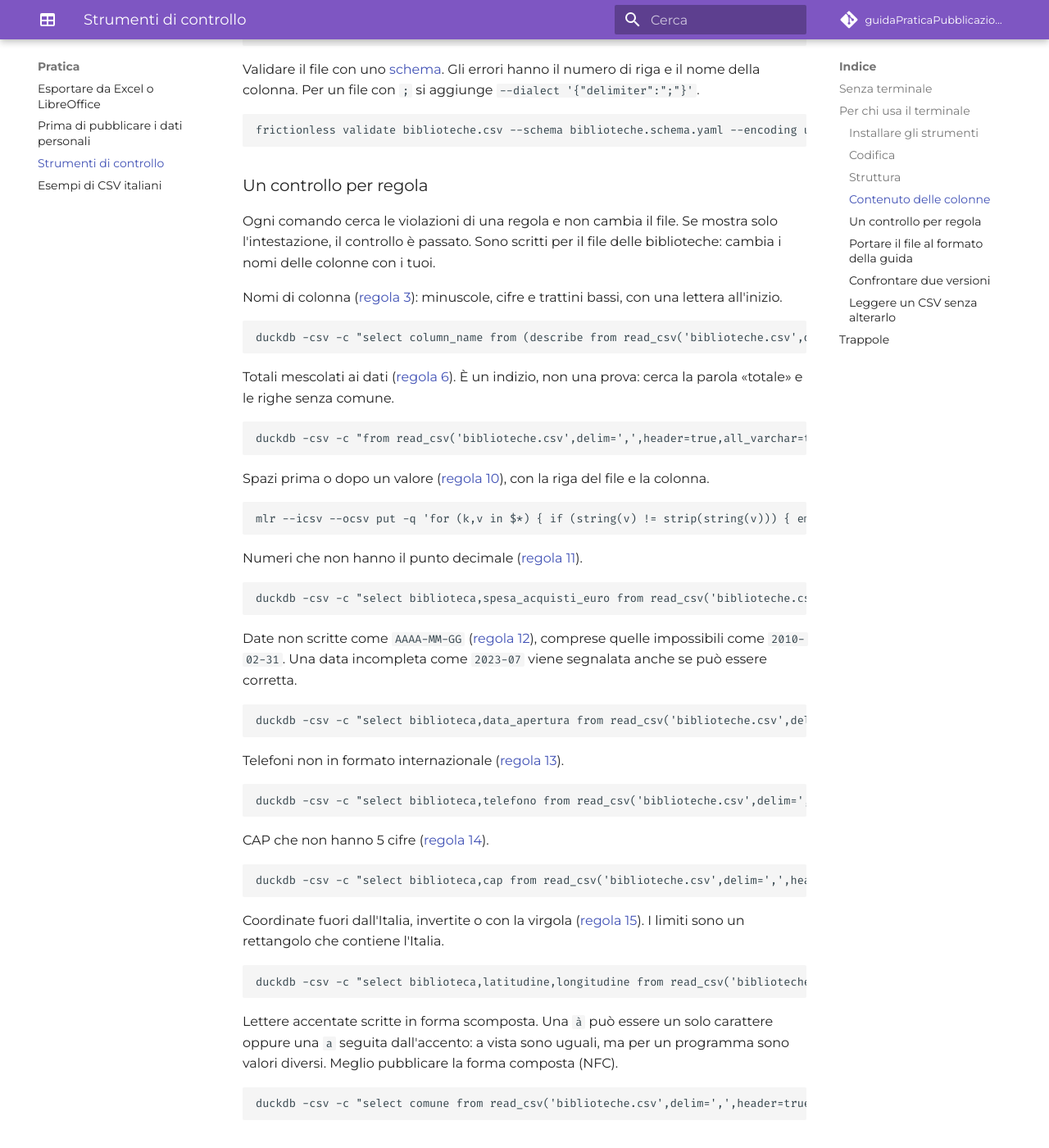
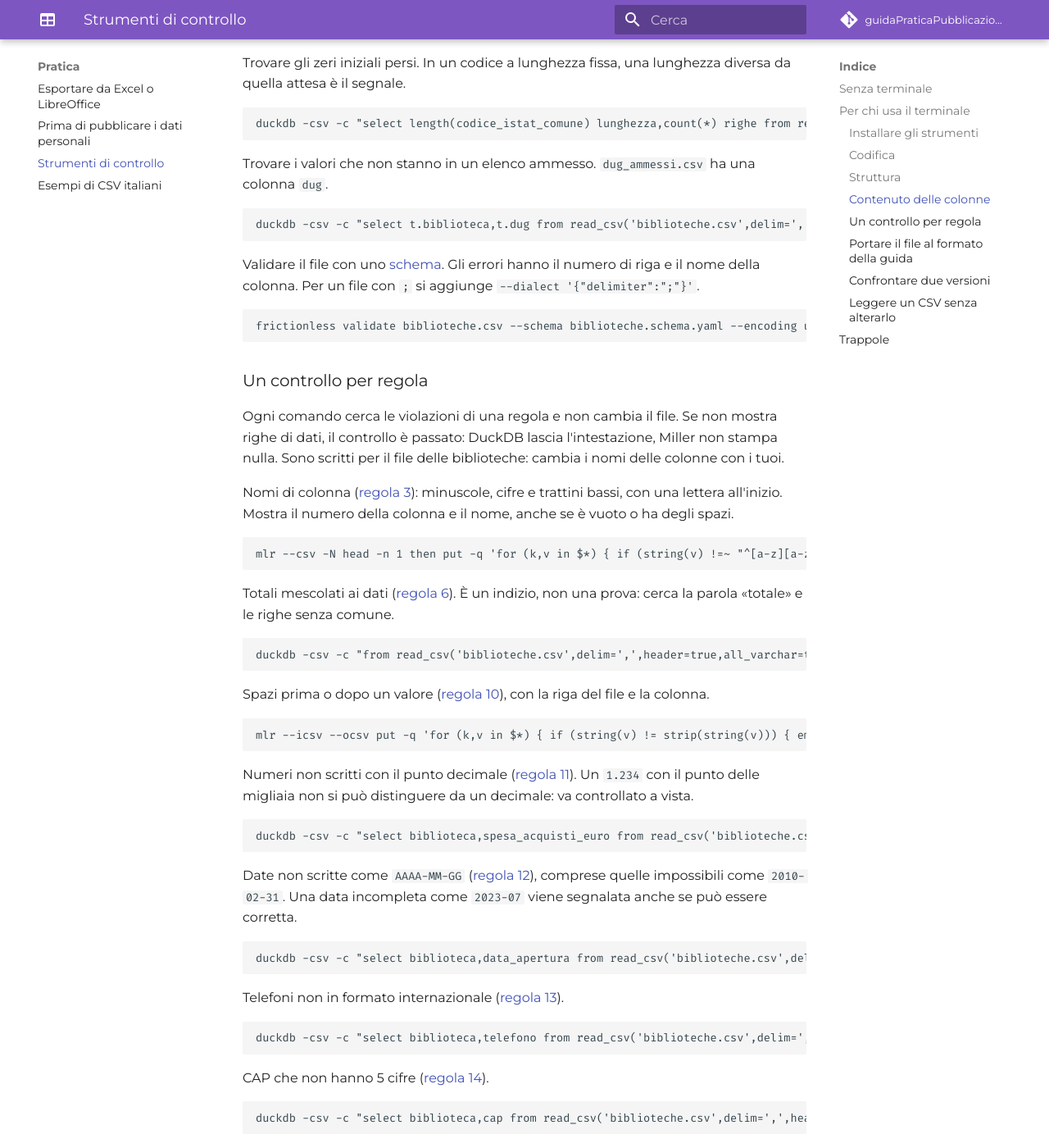
Before and after one commit to ondata/guidaPraticaPubblicazioneCSV, an MkDocs documentation site: the page built from docs/guida/linee_guida_pubblicazione/Cassetta_attrezzi.md, in a window 1280 px wide and 1400 px high, scrolled down 2734 px. Shown: the whole window at 82% size. Built offline with MkDocs 1.6.1 and Material for MkDocs 9.7.7, drawn with Linux system fonts in a browser that asks for light colours; comment, search, counter and statistics services are not loaded; some of the changed text lies outside the part shown.

Commit message:
docs: comandi corretti dopo la rilettura, Open Data Editor
Co-Authored-By: Claude Opus 5.5 <noreply@anthropic.com>
Claude-Session: https://claude.ai/code/session_01RCCNPKrWt4tp2kKJYeM5Rt

````diff
--- a/docs/guida/linee_guida_pubblicazione/Cassetta_attrezzi.md
+++ b/docs/guida/linee_guida_pubblicazione/Cassetta_attrezzi.md
@@ -14,11 +14,12 @@ Prima di pubblicare un CSV conviene controllarlo. Gli strumenti possono anche sb
 - **Editor di testo.** È il primo controllo, e c'è già su ogni computer (su Windows, Blocco note). Mostra il file com'è, senza che un programma lo interpreti: guarda se ci sono ancora gli zeri iniziali dei codici e il `+` dei telefoni, qual è il separatore, se sopra l'intestazione ci sono righe di titolo. Si apre e si chiude senza salvare.
 - **[CSV Lint](https://csvlint.io/).** È un servizio online ospitato dall'Open Data Institute, che non chiede installazioni. Controlla che il file sia leggibile e ben formato, e distingue errori, avvertimenti e consigli. Ha due avvertenze. Il file finisce su un servizio esterno, che dichiara di cancellarlo dopo il controllo: non caricare file con [dati personali](Dati_personali.md) non ancora pubblicabili. E segnala come errore «Whitespace» il BOM che Excel aggiunge salvando in «CSV UTF-8»: non è un problema dei dati.
 - **[LibreOffice Calc](https://www.libreoffice.org/download/download-libreoffice/).** Va installato ed è gratuito. Quando apre un CSV mostra una finestra in cui scegliere codifica, separatore e tipo di ogni colonna: impostando come testo le colonne di codici, telefoni e mesi, zeri e `+` restano. Quando salvi, controlla il set di caratteri: può proporre un'altra codifica, e va scelto UTF-8. La procedura è nella pagina su [Excel e LibreOffice](Linee_guida_importazione_esportazione.md).
+- **[Open Data Editor](https://okfn.org/en/projects/open-data-editor/).** Va installato ed è gratuito. È un programma della Open Knowledge Foundation per Windows, macOS e Linux: apre un CSV, mostra gli errori della tabella e permette di correggerli senza scrivere comandi. Usa Frictionless, lo stesso strumento di validazione della parte per il terminale. Non lo abbiamo provato sui file di questa guida.
 - **[OpenRefine](https://openrefine.org/download).** Va installato ed è gratuito. Serve a pulire i dati e a raggruppare i valori simili, per [scrivere la stessa cosa sempre allo stesso modo](P08_standardizzazione_valori_campi.md). I dati restano sul tuo computer. Non lo abbiamo provato sui file di questa guida.
 
 ## Per chi usa il terminale
 
-I comandi sono stati provati l'8 novembre 2026 su Linux e su varianti del [file delle biblioteche](../../risorse/esempi/biblioteche.csv), con DuckDB 2.0.0, Miller 6.22.0 e Frictionless 5.21.0. I comandi di DuckDB e di Miller sono stati provati anche su Windows, con PowerShell 7. `file` e `iconv` ci sono su Linux, macOS e WSL.
+I comandi sono stati provati l'8 novembre 2026 su Linux e su varianti del [file delle biblioteche](../../risorse/esempi/biblioteche.csv), con DuckDB 2.0.0, Miller 6.22.0 e Frictionless 5.21.0. I comandi di DuckDB e di Miller sono stati provati anche su Windows, con PowerShell 7.6. `file` e `iconv` ci sono su Linux, macOS e WSL (Windows Subsystem for Linux).
 
 `export.csv` è l'esportazione di un gestionale italiano: separatore `;`, virgola decimale, codifica Windows-1252. Al posto di questi nomi di esempio metti i nomi dei tuoi file e delle tue colonne.
 
@@ -32,7 +33,7 @@ uv tool install frictionless
 
 ### Codifica
 
-Vedere la codifica. `charset=utf-8` e `charset=us-ascii` vanno bene: un file UTF-8 senza accenti risulta `us-ascii`. Qualunque altro valore, come `iso-8859-1` o `unknown-8bit`, indica un file che non è in UTF-8.
+Vedere la codifica. `charset=utf-8` e `charset=us-ascii` vanno bene: un file UTF-8 senza accenti risulta `us-ascii`. Qualunque altro valore, come `iso-8859-1` o `unknown-8bit`, indica un file che non è in UTF-8. Il comando legge solo l'inizio del file: la prova è quella del blocco seguente.
 
 ```
 file -bi export.csv
@@ -56,7 +57,7 @@ Lo stesso su Windows, con PowerShell 7.
 Get-Content export.csv -Encoding windows-1252 | Set-Content export_utf8.csv -Encoding utf8NoBOM
 ```
 
-Togliere il BOM. I valori non cambiano.
+Togliere il BOM (Byte Order Mark). In un file ben formato i valori non cambiano.
 
 ```
 mlr --csv cat con_bom.csv > senza_bom.csv
@@ -70,7 +71,7 @@ Trovare le righe con un numero di valori diverso dall'intestazione, con il numer
 duckdb -csv -c "from read_csv('rotto.csv',delim=',',header=true,store_rejects=true,all_varchar=true); select line,error_type,csv_line from reject_errors;"
 ```
 
-Riconoscere separatore e colonne. Da solo non basta: vedi le trappole.
+Riconoscere separatore e colonne. Da solo non basta: deduce i tipi, e un `12.450` risulta un numero decimale.
 
 ```
 duckdb -c "from sniff_csv('export_utf8.csv')"
@@ -78,7 +79,7 @@ duckdb -c "from sniff_csv('export_utf8.csv')"
 
 ### Contenuto delle colonne
 
-Vedere per ogni colonna minimo, massimo, valori distinti e percentuale di celle vuote.
+Vedere per ogni colonna minimo, massimo, valori distinti e percentuale di celle vuote. Minimo e massimo sono in ordine alfabetico: su una colonna di numeri `9` viene dopo `100`.
 
 ```
 duckdb -c "summarize select * from read_csv('biblioteche.csv',delim=',',header=true,all_varchar=true)"
@@ -90,7 +91,7 @@ Lo stesso con Miller, con il tipo e la lunghezza dei valori.
 mlr --icsv --opprint summary -a field_type,null_count,distinct_count,minlen,maxlen biblioteche.csv
 ```
 
-Trovare gli zeri iniziali persi. In un codice a lunghezza fissa, più di una lunghezza è il segnale.
+Trovare gli zeri iniziali persi. In un codice a lunghezza fissa, una lunghezza diversa da quella attesa è il segnale.
 
 ```
 duckdb -csv -c "select length(codice_istat_comune) lunghezza,count(*) righe from read_csv('biblioteche.csv',delim=',',header=true,all_varchar=true) group by 1"
@@ -99,7 +100,7 @@ duckdb -csv -c "select length(codice_istat_comune) lunghezza,count(*) righe from
 Trovare i valori che non stanno in un elenco ammesso. `dug_ammessi.csv` ha una colonna `dug`.
 
 ```
-duckdb -csv -c "select t.biblioteca,t.dug from read_csv('biblioteche.csv',delim=',',header=true,all_varchar=true) t anti join read_csv('dug_ammessi.csv',delim=',',header=true,all_varchar=true) v on t.dug=v.dug"
+duckdb -csv -c "select t.biblioteca,t.dug from read_csv('biblioteche.csv',delim=',',header=true,all_varchar=true) t anti join read_csv('dug_ammessi.csv',delim=',',header=true,all_varchar=true) v on t.dug=v.dug where t.dug is not null"
 ```
 
 Validare il file con uno [schema](../dizionario_dati.md). Gli errori hanno il numero di riga e il nome della colonna. Per un file con `;` si aggiunge `--dialect '{"delimiter":";"}'`.
@@ -110,12 +111,12 @@ frictionless validate biblioteche.csv --schema biblioteche.schema.yaml --encodin
 
 ### Un controllo per regola
 
-Ogni comando cerca le violazioni di una regola e non cambia il file. Se mostra solo l'intestazione, il controllo è passato. Sono scritti per il file delle biblioteche: cambia i nomi delle colonne con i tuoi.
+Ogni comando cerca le violazioni di una regola e non cambia il file. Se non mostra righe di dati, il controllo è passato: DuckDB lascia l'intestazione, Miller non stampa nulla. Sono scritti per il file delle biblioteche: cambia i nomi delle colonne con i tuoi.
 
-Nomi di colonna ([regola 3](P03_denominazione_colonne.md)): minuscole, cifre e trattini bassi, con una lettera all'inizio.
+Nomi di colonna ([regola 3](P03_denominazione_colonne.md)): minuscole, cifre e trattini bassi, con una lettera all'inizio. Mostra il numero della colonna e il nome, anche se è vuoto o ha degli spazi.
 
 ```
-duckdb -csv -c "select column_name from (describe from read_csv('biblioteche.csv',delim=',',header=true,all_varchar=true)) where not regexp_matches(column_name,'^[a-z][a-z0-9_]*$')"
+mlr --csv -N head -n 1 then put -q 'for (k,v in $*) { if (string(v) !=~ "^[a-z][a-z0-9_]*$") { emit1 {"colonna":k,"nome":v} } }' biblioteche.csv
 ```
 
 Totali mescolati ai dati ([regola 6](P06_subtotali_totali_raggruppamenti.md)). È un indizio, non una prova: cerca la parola «totale» e le righe senza comune.
@@ -130,16 +131,16 @@ Spazi prima o dopo un valore ([regola 10](P10_campi_tipo_testo.md)), con la riga
 mlr --icsv --ocsv put -q 'for (k,v in $*) { if (string(v) != strip(string(v))) { emit1 {"riga":NR+1,"colonna":k,"valore":v} } }' biblioteche.csv
 ```
 
-Numeri che non hanno il punto decimale ([regola 11](P11_campi_tipo_numerico.md)).
+Numeri non scritti con il punto decimale ([regola 11](P11_campi_tipo_numerico.md)). Un `1.234` con il punto delle migliaia non si può distinguere da un decimale: va controllato a vista.
 
 ```
-duckdb -csv -c "select biblioteca,spesa_acquisti_euro from read_csv('biblioteche.csv',delim=',',header=true,all_varchar=true) where spesa_acquisti_euro is not null and try_cast(spesa_acquisti_euro as double) is null"
+duckdb -csv -c "select biblioteca,spesa_acquisti_euro from read_csv('biblioteche.csv',delim=',',header=true,all_varchar=true) where spesa_acquisti_euro is not null and not regexp_matches(spesa_acquisti_euro,'^-?[0-9]+(\.[0-9]+)?$')"
 ```
 
 Date non scritte come `AAAA-MM-GG` ([regola 12](P12_campi_tipo_data.md)), comprese quelle impossibili come `2010-02-31`. Una data incompleta come `2023-07` viene segnalata anche se può essere corretta.
 
 ```
-duckdb -csv -c "select biblioteca,data_apertura from read_csv('biblioteche.csv',delim=',',header=true,all_varchar=true) where data_apertura is not null and try_strptime(data_apertura,'%Y-%m-%d') is null"
+duckdb -csv -c "select biblioteca,data_apertura from read_csv('biblioteche.csv',delim=',',header=true,all_varchar=true) where data_apertura is not null and (not regexp_matches(data_apertura,'^[0-9]{4}-[0-9]{2}-[0-9]{2}$') or try_strptime(data_apertura,'%Y-%m-%d') is null)"
 ```
 
 Telefoni non in formato internazionale ([regola 13](P13_campi_tipo_numero_telefonico.md)).
@@ -180,16 +181,16 @@ Lo stesso con DuckDB, che scrive un nuovo file.
 duckdb -c "copy (select * replace (replace(replace(spesa_acquisti_euro,'.',''),',','.') as spesa_acquisti_euro, replace(prestiti,'.','') as prestiti) from read_csv('export_utf8.csv',delim=';',header=true,all_varchar=true)) to 'pulito.csv' (header, delimiter ',')"
 ```
 
+Prima di convertire le date, controllale: un anno a due cifre come `12/03/85` uscirebbe sbagliato senza errore, come `1838-11-09`.
+
+```
+duckdb -csv -c "select biblioteca,data_apertura from read_csv('export_utf8.csv',delim=';',header=true,all_varchar=true) where data_apertura is not null and (not regexp_matches(data_apertura,'^[0-9]{2}/[0-9]{2}/[0-9]{4}$') or try_strptime(data_apertura,'%d/%m/%Y') is null)"
+```
+
 Riscrivere le date come `AAAA-MM-GG`. Una cella vuota resta vuota. Una data impossibile come `31/02/2010` diventa `(error)`, quindi si vede.
 
 ```
 mlr --icsv --ifs ';' --ocsv --ofs ';' put 'is_not_empty($data_apertura){$data_apertura=strftime(strptime($data_apertura,"%d/%m/%Y"),"%Y-%m-%d")}' export_utf8.csv
-```
-
-Le date impossibili si possono cercare anche prima di convertire.
-
-```
-duckdb -csv -c "select biblioteca,data_apertura from read_csv('export_utf8.csv',delim=';',header=true,all_varchar=true) where data_apertura is not null and try_strptime(data_apertura,'%d/%m/%Y') is null"
 ```
 
 Passare [dalle colonne alle righe](P04_strutture_dati_verticale_orizzontale.md), con un file che ha una colonna per anno.
@@ -198,10 +199,10 @@ Passare [dalle colonne alle righe](P04_strutture_dati_verticale_orizzontale.md),
 mlr --csv reshape -r '^[0-9]{4}$' -o anno,prestiti largo.csv
 ```
 
-Lo stesso con DuckDB.
+Lo stesso con DuckDB, che scrive un nuovo file e conserva le celle vuote.
 
 ```
-duckdb -csv -c "unpivot (from read_csv('largo.csv',delim=',',header=true,all_varchar=true)) on columns(* exclude comune) into name anno value prestiti"
+duckdb -c "copy (from read_csv('largo.csv',delim=',',header=true,all_varchar=true) unpivot include nulls (prestiti for anno in (columns('^[0-9]{4}$')))) to 'lungo.csv' (header, delimiter ',')"
 ```
 
 ### Confrontare due versioni
@@ -226,7 +227,7 @@ duckdb -csv -c "select biblioteca,v1.prestiti prima,v2.prestiti dopo from read_c
 
 ### Leggere un CSV senza alterarlo
 
-Chi riusa i dati può perdere zeri iniziali e valori come `NA` e `None`, se il programma deduce i tipi. Con DuckDB si usa `all_varchar=true`, come in tutti i comandi di questa pagina. Con pandas, una libreria di Python:
+Chi riusa i dati può perdere zeri iniziali e valori come `NA` e `None`, se il programma deduce i tipi. Con DuckDB si usa `all_varchar=true`, come nei comandi di questa pagina che leggono il file. Con pandas, una libreria di Python:
 
 ```python
 import pandas as pd
````
Also changed, not shown: other parts of docs/guida/linee_guida_pubblicazione/Cassetta_attrezzi.md (+5 -5 lines), CHANGELOG.md (+3 -2 lines), README.md (+1 -1 lines), docs/guida/dizionario_dati.md (+1 -1 lines), docs/guida/index.md (+1 -1 lines), docs/guida/linee_guida_pubblicazione/Considerazioni_archiviazione.md (+1 -7 lines), docs/partecipa.md (+2 -2 lines).
